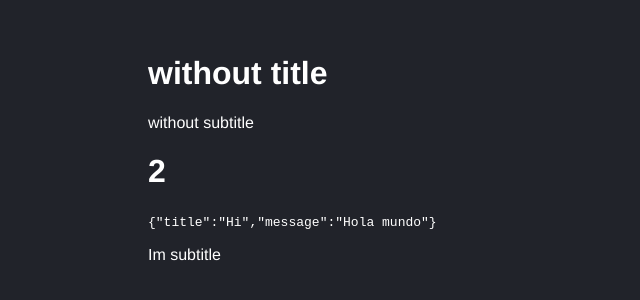
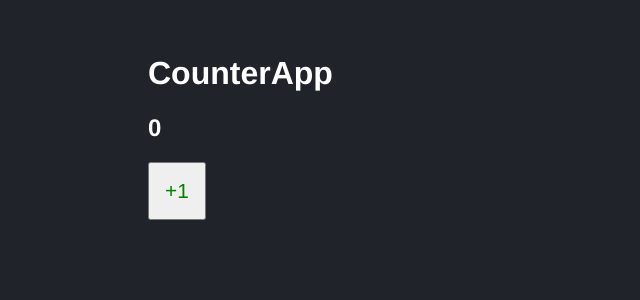
Before and after one commit to shounas99/react-counter, a React (Vite) app: page / in a window 1280 px wide. Shown: the part 114-414 px from the top of the page, without its empty margins (0-640 px from the left). Built offline with nearby package versions, Linux system fonts and the light colour scheme.

Commit message:
feat(hooks): add hooks for functionality to change state

```diff
--- /dev/null
+++ b/src/CounterApp.jsx
@@ -0,0 +1,24 @@
+import { useState } from 'react'
+import PropTypes from "prop-types"
+
+export const CounterApp = ({ value }) => {
+  const [ counter , setCounter ] = useState( value );
+  const handleAdd = () => {
+    setCounter( value + 1 )
+  }
+
+  return (
+    <>
+      <h1>CounterApp</h1>
+      <h2>{ counter }</h2>
+
+      <button onClick={ handleAdd }>
+        +1
+      </button>
+    </>
+  )
+}
+
+CounterApp.propTypes = {
+  value: PropTypes.number.isRequired
+}
--- a/src/main.jsx
+++ b/src/main.jsx
@@ -1,10 +1,10 @@
 import { StrictMode } from 'react'
 import ReactDOM from 'react-dom/client'
-import { FirstApp } from './FirstApp'
+import { CounterApp } from './CounterApp';
 import './styles.css';
 
 ReactDOM.createRoot( document.getElementById('root')).render(
     <StrictMode>
-        <FirstApp />
+        <CounterApp value={ 0 } />
     </StrictMode>
 )
```
